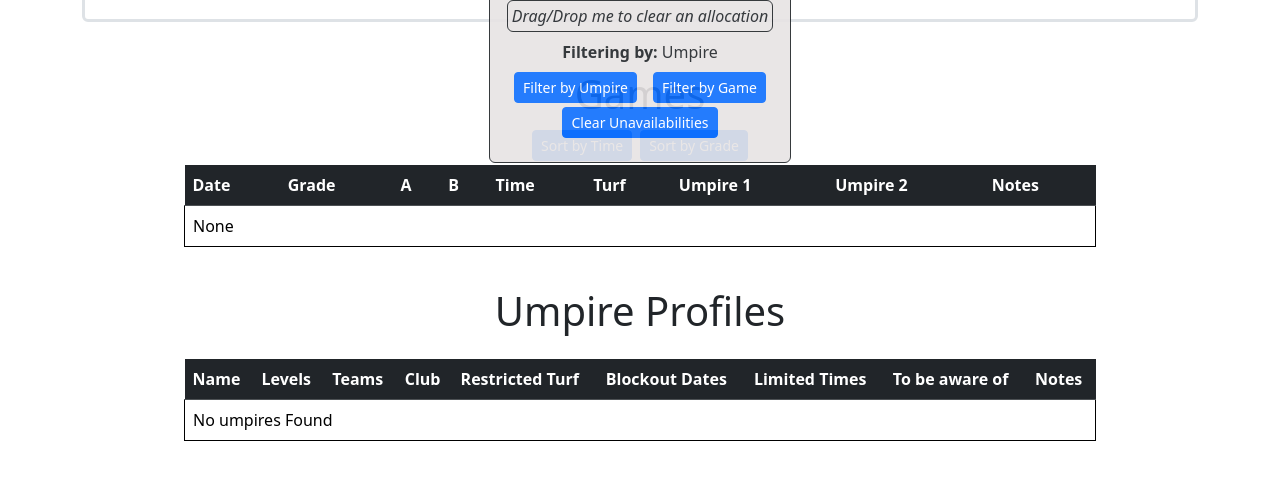
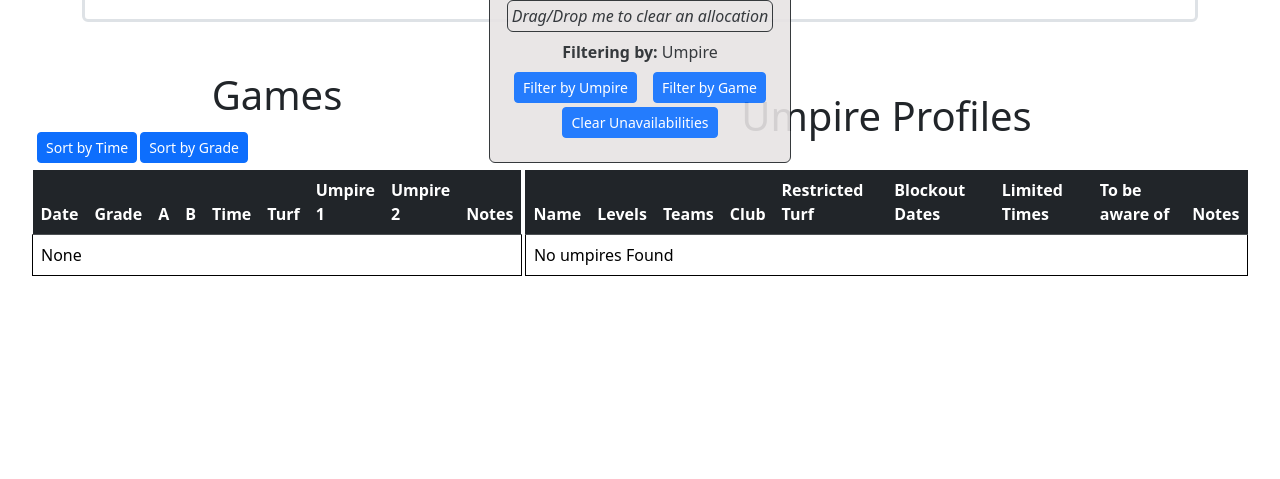
Before and after one commit to Skwangles/openUmpireAssigner, a React (Vite) app: page / in a window 1280 px wide. Shown: the part 621-1100 px from the top of the page. Built offline with nearby package versions, Linux system fonts and the light colour scheme.

Commit message:
Rowan implementing a split view

```diff
--- a/src/App.jsx
+++ b/src/App.jsx
@@ -7,9 +7,10 @@ import CsvDownloadButton from "react-json-to-csv";
 // My components
 import Umpires from "./Umpires";
 import Games from "./Games";
+import GamesButtons from "./GamesButtons";
 
-import example_games from "./example-games.csv"
-import example_umpires from "./example-umpires.csv"
+import example_games from "./example-games.csv";
+import example_umpires from "./example-umpires.csv";
 
 import parseUmpire from "./parseUmpires";
 import { csvToGame, csvToUmpire, gameToPlayHQ } from "./utils";
@@ -43,6 +44,7 @@ function App() {
   let [highlightType, setHighlightType] = useState("umpire");
   let [selectedGame, setSelectedGame] = useState({});
   let [selectedUmpire, setSelectedUmpire] = useState({});
+  let [sortByTime, setSortByTime] = useState(true);
 
   // CSV files are added which modify these
   let [games, setGames] = useState(
@@ -215,9 +217,16 @@ function App() {
         </div>
       </div>
 
+      <div style={{ display: "flex", flexDirection: "row", gap: "3px", maxHeight: "1000px"}}>
         {/* Print games */}
+        <div style={{ display: "flex", flexDirection: "column", justifyContent: "center"}}>
+          <div className="listHeader" style={{display: "flex", justifyContent: "center", flexDirection: "column", height: "100px"}}>
             <h1>Games</h1>
-      <div className="d-flex flex-column align-items-center justify-content-center ">
+            <GamesButtons setSortByTime={setSortByTime} sortByTime={sortByTime}></GamesButtons>
+          </div>
+
+
+          <div style={{ height:"900px", overflowY: "auto"}}>
             <Games
               games={games}
               setGames={setGames}
@@ -226,17 +235,26 @@ function App() {
               selectedUmpire={selectedUmpire}
             ></Games>
           </div>
-      <br />
+        </div>
 
         {/* Umpires list and information */}
+        <div style={{ display: "flex", flexDirection: "column", overflowY: "auto" }}>
+
+        <div className="listHeader" style={{display: "flex", justifyContent: "center", flexDirection: "column", height: "100px"}}>
           <h1>Umpire Profiles</h1>
-      <div className="py-3 d-flex flex-row justify-content-center ">
+        </div>
+
+
+
+          <div className="d-flex flex-row justify-content-center ">
             <Umpires
               umpires={parsedUmpires}
               highlightType={highlightType}
               setSelectedUmpire={setSelectedUmpire}
               selectedGame={selectedGame}
             ></Umpires>
+          </div>
+        </div>
       </div>
 
       {/* Floating box with controls, selection, and 'undo' box */}
--- a/src/Games.jsx
+++ b/src/Games.jsx
@@ -20,8 +20,9 @@ function Games({
   setGames,
   setSelectedGame,
   selectedUmpire,
+  setSortByTime,
+  sortByTime
 }) {
-  let [sortByTime, setSortByTime] = useState(true); // True
 
   // Update overall game object
   let updateGameValue = (key, newGame) => {
@@ -65,17 +66,7 @@ function Games({
   }
 
   return (
-    <>
-      <div>
-        <Button className="btn-sm m-1" onClick={() => setSortByTime(true)}>
-          Sort by Time
-        </Button>
-        <Button className="btn-sm m-1" onClick={() => setSortByTime(false)}>
-          Sort by Grade
-        </Button>
-      </div>
-
-      <table className="table w-75">
+      <table className="table">
         <thead className="table-dark">
           <tr>
             <th scope="col">Date</th>
@@ -117,7 +108,6 @@ function Games({
           )}
         </tbody>
       </table>
-    </>
   );
 }
 
--- /dev/null
+++ b/src/GamesButtons.jsx
@@ -0,0 +1,15 @@
+import React from 'react'
+import { Button } from "react-bootstrap";
+
+export default function GamesButtons({ setSortByTime }) {
+  return (
+    <div style={{display: "flex", flexDirection: "row", padding: "5px", gap: "3px"}}>
+        <Button className="btn-sm" onClick={() => setSortByTime(true)}>
+          Sort by Time
+        </Button>
+        <Button className="btn-sm" onClick={() => setSortByTime(false)}>
+          Sort by Grade
+        </Button>
+    </div>
+  )
+}
--- a/src/Umpires.jsx
+++ b/src/Umpires.jsx
@@ -41,7 +41,7 @@ function Umpires({ umpires, highlightType, setSelectedUmpire, selectedGame }) {
     );
 
   return (
-    <table className="table w-75">
+    <table className="table">
       {/* Table headers */}
       <thead className="table-dark">
         <tr>
```
Lines whose indentation alone changed are shown as unchanged.
